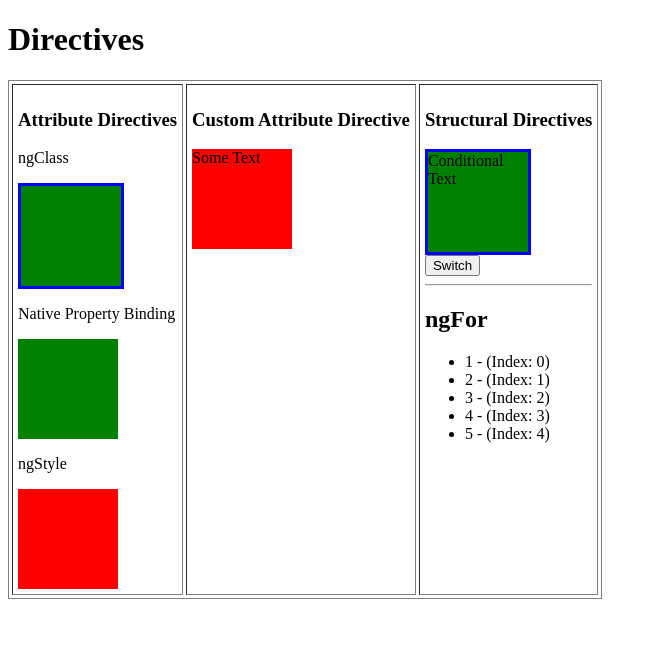
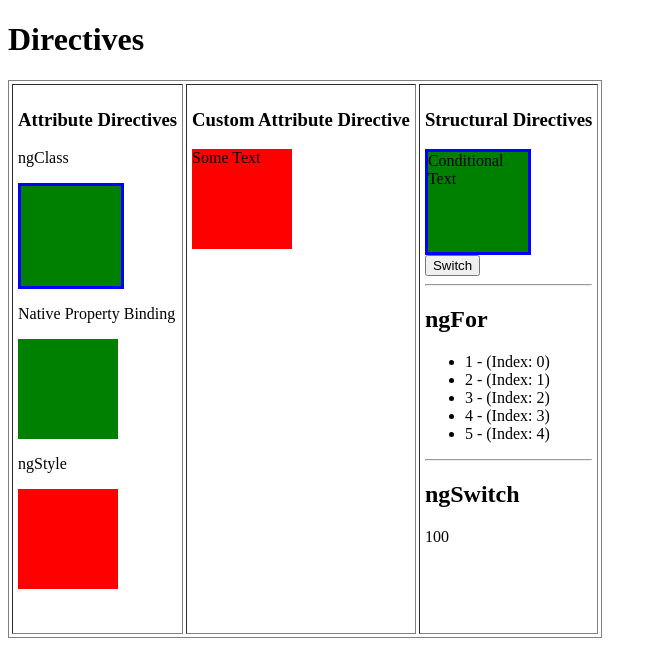
Before and after one commit to jennyEckstein/Udemy_AngularJS_Tutorial, an Angular app in the folder first-app/: page / in a window 1280 px wide. Shown: the top 672 px of the page, without its empty margins (0-657 px from the left). Built offline with nearby package versions, Linux system fonts and the light colour scheme.

Commit message:
feat: covered ngSwitch

```diff
--- a/first-app/src/app/directives/directives.component.html
+++ b/first-app/src/app/directives/directives.component.html
@@ -23,9 +23,20 @@ red'">Some Text</div>
 		<hr>
 		<h2>ngFor</h2>
 		<ul>
-			<li *ngFor="let item of items; let i = index">{{ item }} - (Index: {{ i }})</li>
+			<li *ngFor="let item of items; let i = index">{{ item }} - (Index: {{ i }})
+			</li>
 		</ul>
+
+		<hr>
+
+		<h2>ngSwitch</h2>
+		<div [ngSwitch]="value">
+		<p *ngSwitchCase="10">10</p>
+		<p *ngSwitchCase="100">100</p>
+		<p *ngSwitchDefault>Default</p>
+		</div>
 		</td>
+
 
 	</tr>
 
--- a/first-app/src/app/directives/directives.component.ts
+++ b/first-app/src/app/directives/directives.component.ts
@@ -9,6 +9,7 @@ import {} from '../highlight.directive';
 export class DirectivesComponent implements OnInit {
 
 	private items = [1, 2, 3, 4, 5];
+	private value = 100;
 
 	private switch = true;
 	onSwitch(){
```
